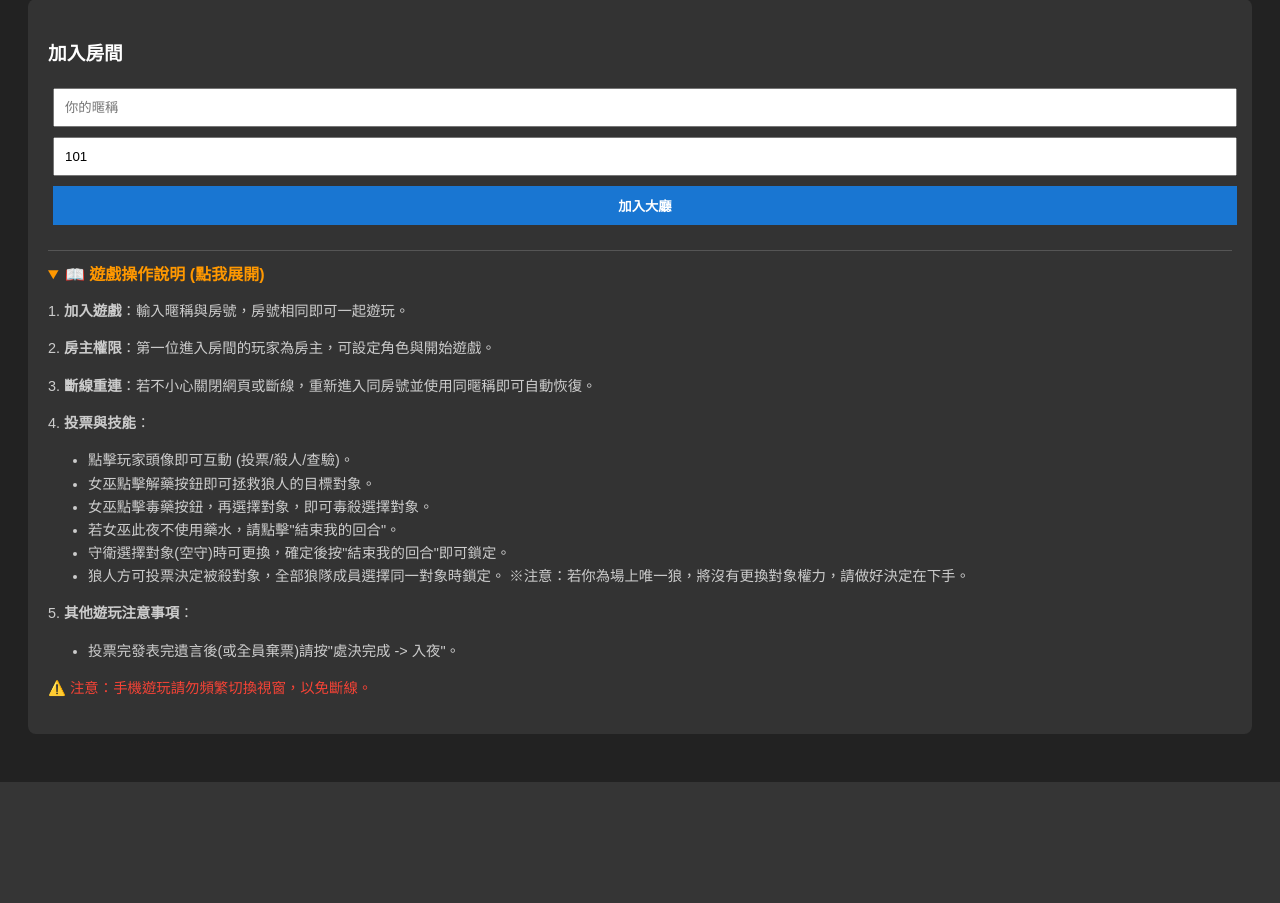
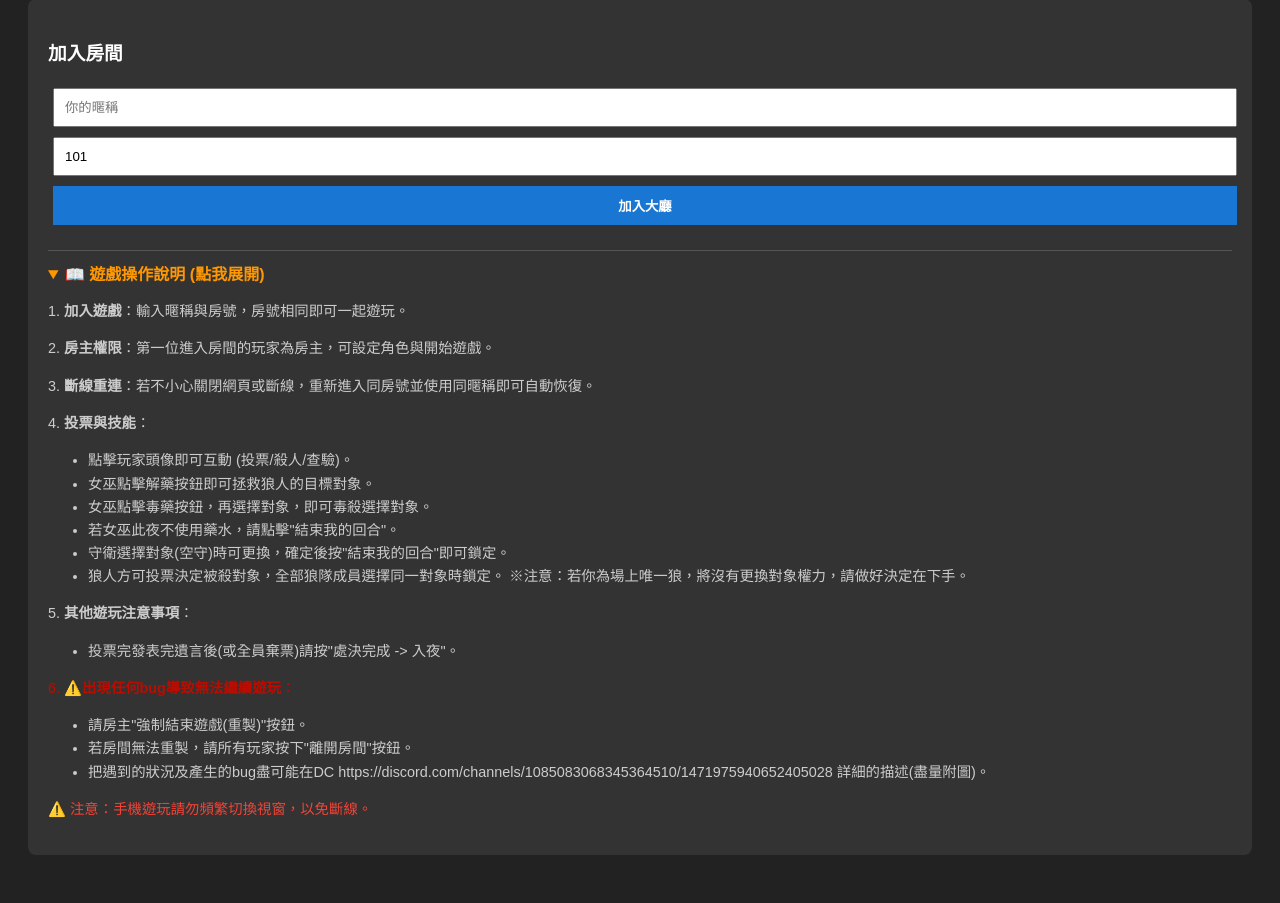
Before and after one commit to suyuming373/werewolf-game, a Flask app: page / in a window 1280 px wide, after a click on "📖 遊戲操作說明 (點我展開)". Shown: the part 118-1021 px from the top of the page. Before the commit the page ends 900 px from the top, so only its background shows below. Run offline with Flask 3, Linux system fonts and the light colour scheme; some libraries are stand-ins or nearby versions.

Commit message:
Add files via upload

```diff
--- a/templates/index.html
+++ b/templates/index.html
@@ -55,6 +55,12 @@
                     <p>5. <b>其他遊玩注意事項</b>：
                         <ul>
                             <li>投票完發表完遺言後(或全員棄票)請按"處決完成 -> 入夜"。</li>
+                        </ul>
+                    <p style="color: #bb0c00;">6. <b>⚠️出現任何bug導致無法繼續遊玩</b>：
+                        <ul>
+                            <li>請房主"強制結束遊戲(重製)"按鈕。</li>
+                            <li>若房間無法重製，請所有玩家按下"離開房間"按鈕。</li>
+                            <li>把遇到的狀況及產生的bug盡可能在DC https://discord.com/channels/1085083068345364510/1471975940652405028 詳細的描述(盡量附圖)。</li>
                         </ul>
                     </p>
                     <p style="color: #f44336;">⚠️ 注意：手機遊玩請勿頻繁切換視窗，以免斷線。</p>
```
